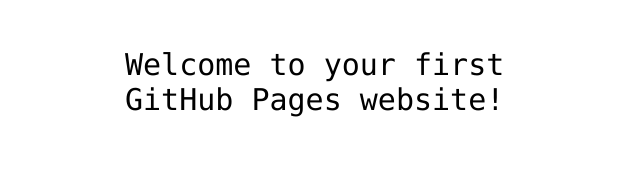
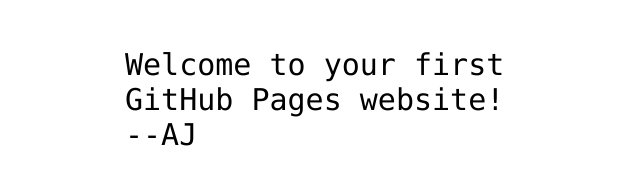
Before and after one commit to amitj17/amitj17, a plain HTML site: page index.html in a window 1280 px wide. Shown: the part 341-526 px from the top of the page, 315-955 px from the left. Drawn offline with Linux system fonts and the light colour scheme.

Commit message:
Update test

```diff
--- a/index.html
+++ b/index.html
@@ -12,7 +12,7 @@
 <img src="https://octodex.github.com/images/daftpunktocat-thomas.gif" id="octocat" alt="octocat-gif" />
 
 <!-- Change this code here by copy and pasting your template on line 15 -->
-<p>Welcome to your first GitHub Pages website!</p>
+<p>Welcome to your first GitHub Pages website! --AJ</p>
 
 </body>
 </html>
```
